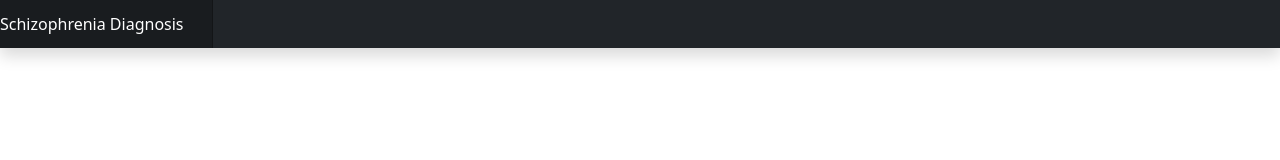
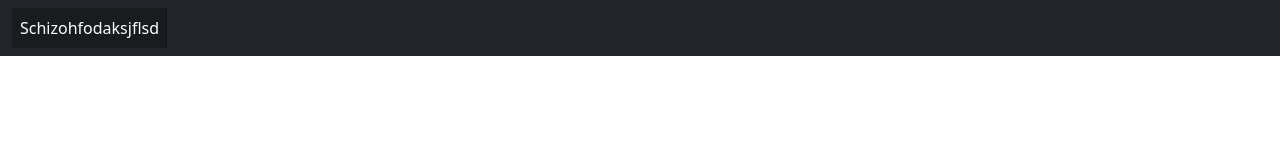
Before and after one commit to bonniesimon/dashboard-final-year-proj, a website built with Parcel: page src/index.html in a window 1280 px wide. Built offline with nearby package versions, Linux system fonts and the light colour scheme.

Commit message:
Add new navbar

```diff
--- a/src/index.html
+++ b/src/index.html
@@ -20,8 +20,11 @@
 </head>
 
 <body>
-	<nav class="navbar navbar-dark fixed-top bg-dark flex-md-nowrap p-0 shadow">
-		<a class="navbar-brand col-sm-3 col-md-2 mr-0" href="#">Schizophrenia Diagnosis</a>
+
+	<nav class="navbar navbar-dark bg-dark">
+		<div class="container-fluid">
+			<a class="navbar-brand p-2" href="#">Schizohfodaksjflsd</a>
+		</div>
 	</nav>
 
 
```
